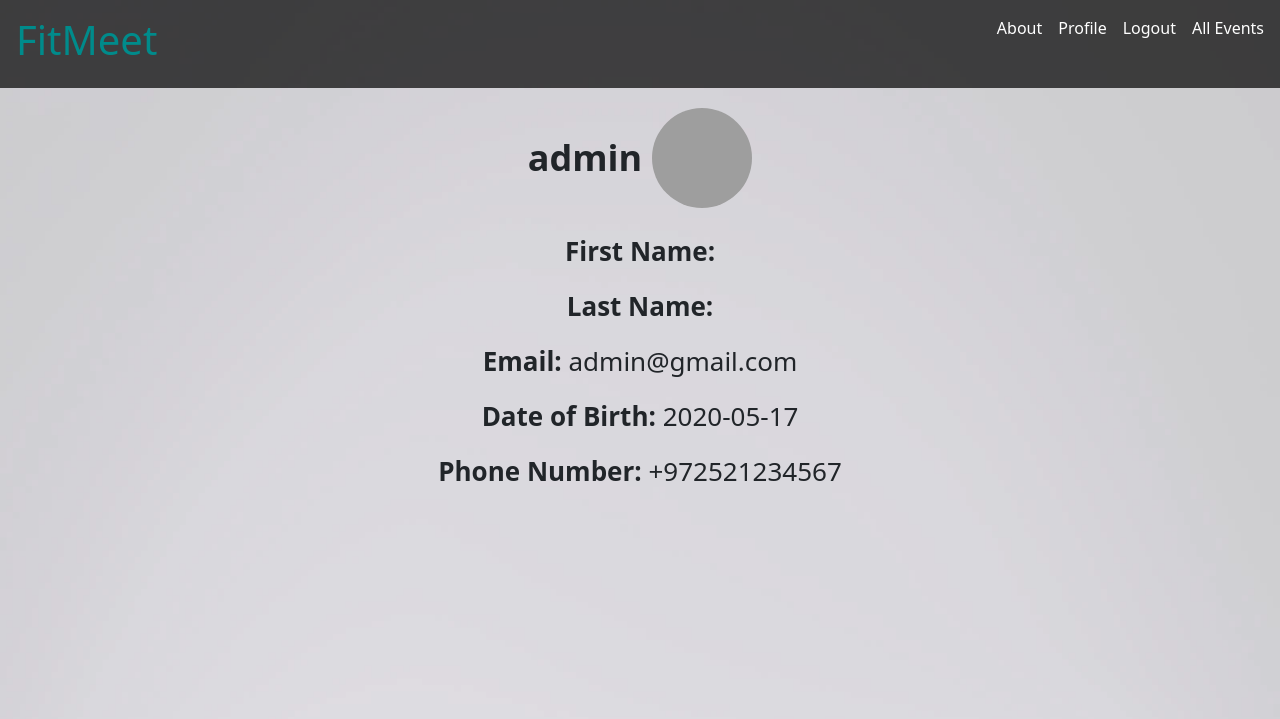
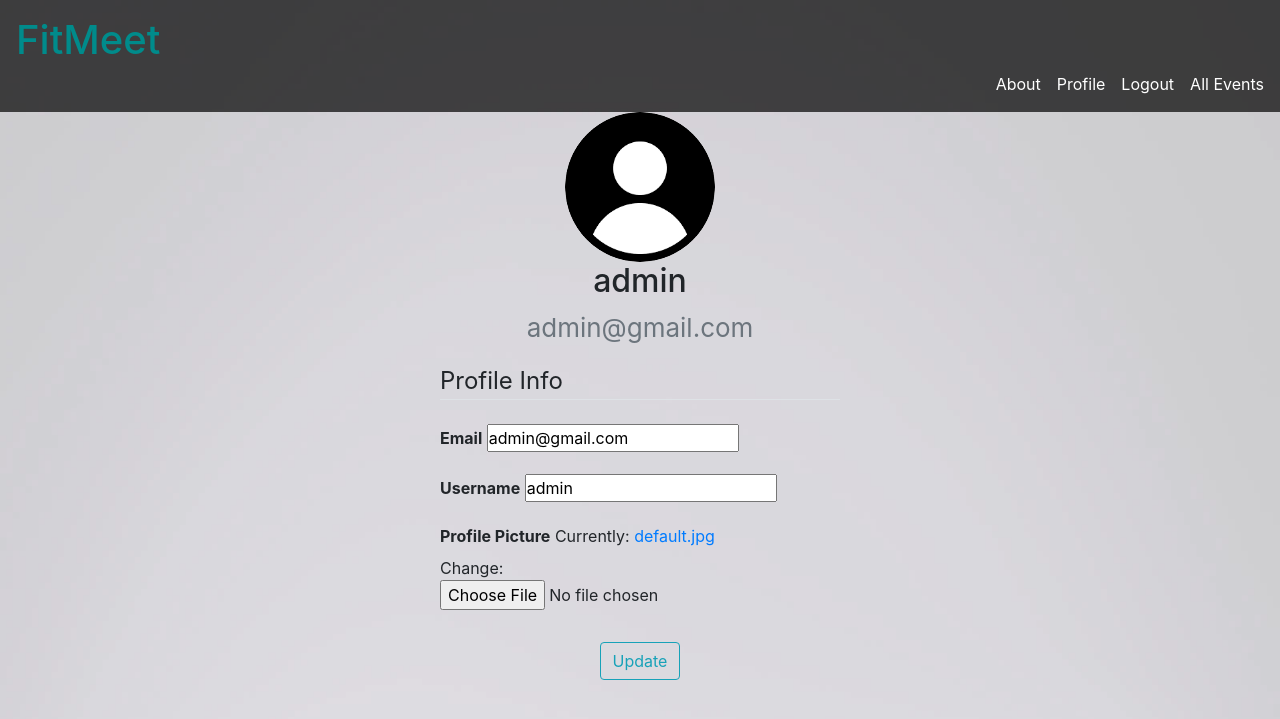
Before and after one commit to rotem2022/FitMeet, a Django app: page /profile/ in a window 1280 px wide. Shown: the top 719 px of the page. Run offline with Django 4.2, Linux system fonts and the light colour scheme; a user stored in the database is signed in; data comes from the database, SQL or seed files in the repository; some libraries are stand-ins or nearby versions; grey boxes are pictures that could not be loaded.

Commit message:
Adding Edit Profile Option to Profile Page
Signed-off-by: Saar Orus <saar4848@gmail.com>

```diff
--- a/fit_meet/settings.py
+++ b/fit_meet/settings.py
@@ -43,6 +43,7 @@
     'event.apps.EventConfig',
     'teams.apps.TeamsConfig',
     'poll_suggestion.apps.PollSuggestionConfig',
+    'crispy_forms',
 ]
 
 MIDDLEWARE = [
--- /dev/null
+++ b/users/forms.py
@@ -0,0 +1,17 @@
+from django import forms
+from django.contrib.auth.models import User
+from .models import Profile
+
+
+class UserUpdateForm(forms.ModelForm):
+    email = forms.EmailField()
+
+    class Meta:
+        model = User
+        fields = ['username', 'email']
+
+
+class ProfileUpdateForm(forms.ModelForm):
+    class Meta:
+        model = Profile
+        fields = ['image']
--- a/users/templates/users/profile.html
+++ b/users/templates/users/profile.html
@@ -1,25 +1,40 @@
 {% extends "base.html" %}
 
 {% block content %}
-    <!-- Styles -->
-    <link href="https://cdn.jsdelivr.net/npm/bootstrap@5.1.3/dist/css/bootstrap.min.css" rel="stylesheet"
-        integrity="sha384-1BmE4kWBq78iYhFldvKuhfTAU6auU8tT94WrHftjDbrCEXSU1oBoqyl2QvZ6jIW3" crossorigin="anonymous">
+    <head>
+        <!-- Required meta tags -->
+        <meta charset="utf-8">
+        <meta name="viewport" content="width=device-width, initial-scale=1, shrink-to-fit=no">
 
-    <div class="content-section" style="margin-top: 20px;">
-        <div class="media">
-            <div class="d-flex align-items-center justify-content-center mb-4">
-                <h2 class="account-heading text-center" style="font-weight: bold; font-size: 36px; margin-bottom: 0;">{{ user.username }}</h2>
-                <div style="margin-left: 10px;">
-                    <img class="rounded-circle account-img" src="{{ user.profile.image.url }}" style="width: 100px; height: 100px;">
+        <!-- Bootstrap CSS -->
+        <link rel="stylesheet" href="https://maxcdn.bootstrapcdn.com/bootstrap/4.0.0/css/bootstrap.min.css" integrity="sha384-Gn5384xqQ1aoWXA+058RXPxPg6fy4IWvTNh0E263XmFcJlSAwiGgFAW/dAiS6JXm" crossorigin="anonymous">
+    </head>
+    <div class="content-section">
+        <div class="text-center">
+            <img class="rounded-circle account-img" src="{{ user.profile.image.url }}" alt="Profile Picture" style="width: 150px; height: 150px;">
+            <h2 class="account-heading">{{ user.username }}</h2>
+            <p class="text-secondary">{{ user.email }}</p>
+        </div>
+        <form method="POST" enctype="multipart/form-data">
+            {% csrf_token %}
+            <fieldset class="form-group">
+                <legend class="border-bottom mb-4">Profile Info</legend>
+                <div class="form-group">
+                    <label for="{{ u_form.email.id_for_label }}">Email</label>
+                    {{ u_form.email }}
                 </div>
+                <div class="form-group">
+                    <label for="{{ u_form.username.id_for_label }}">Username</label>
+                    {{ u_form.username }}
+                </div>
+                <div class="form-group">
+                    <label for="{{ p_form.image.id_for_label }}">Profile Picture</label>
+                    {{ p_form.image }}
+                </div>
+            </fieldset>
+            <div class="form-group text-center">
+                <button class="btn btn-outline-info" type="submit">Update</button>
             </div>
-        </div>
-        <div class="profile-info text-center">
-            <p><strong>First Name:</strong> {{ user.first_name }}</p>
-            <p><strong>Last Name:</strong> {{ user.last_name }}</p>
-            <p><strong>Email:</strong> {{ user.email }}</p>
-            <p><strong>Date of Birth:</strong> {{ user.profile.date_of_birth|date:"Y-m-d" }}</p>
-            <p><strong>Phone Number:</strong> {{ user.profile.phone_number }}</p>
-        </div>
+        </form>
     </div>
 {% endblock content %}
--- a/users/views.py
+++ b/users/views.py
@@ -1,7 +1,29 @@
-from django.shortcuts import render
+from django.shortcuts import render, redirect
 from django.contrib.auth.decorators import login_required
+from .forms import UserUpdateForm, ProfileUpdateForm
+from django.contrib import messages
 
 
 @login_required
 def profile(request):
-    return render(request, 'users/profile.html')
+    if request.method == 'POST':
+        u_form = UserUpdateForm(request.POST, instance=request.user)
+        p_form = ProfileUpdateForm(request.POST,
+                                   request.FILES,
+                                   instance=request.user.profile)
+        if u_form.is_valid() and p_form.is_valid():
+            u_form.save()
+            p_form.save()
+            messages.success(request, 'Your account has been updated!')
+            return redirect('profile')
+
+    else:
+        u_form = UserUpdateForm(instance=request.user)
+        p_form = ProfileUpdateForm(instance=request.user.profile)
+
+    context = {
+        'u_form': u_form,
+        'p_form': p_form
+    }
+
+    return render(request, 'users/profile.html', context)
```
Also changed, not shown: media/default.jpg (added), media/profile_pics/saar.jpg (added), 2 other files.
